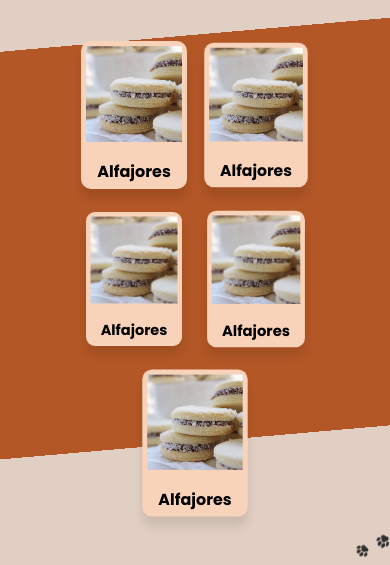
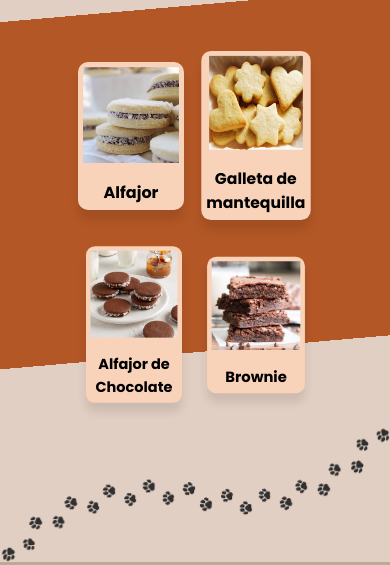
Before and after one commit to RossySpike/rossyspike.github.io, a plain HTML site: page index.html in a window 390 px wide. Shown: the part 1025-1590 px from the top of the page. Drawn offline with Linux system fonts and the light colour scheme.

Commit message:
responsive

```diff
--- a/index.html
+++ b/index.html
@@ -50,23 +50,19 @@
       <section>
       <div style="--i:1;">
       <img src="/images/alfajor.png" alt="Imagen de un alfajor">
-        <h3>Alfajores</h3>
+        <h3>Alfajor</h3>
       </div>
       <div style="--i:2;">
-      <img src="/images/alfajor.png" alt="Imagen de un alfajor">
-        <h3>Alfajores</h3>
+      <img src="/images/butter-cookies.jpg" alt="Imagen de una galleta de mantequilla">
+        <h3>Galleta de<br/>mantequilla</h3>
       </div>
       <div style="--i:3;">
-      <img src="/images/alfajor.png" alt="Imagen de un alfajor">
-        <h3>Alfajores</h3>
+      <img src="/images/alfajor-chocolate.jpg" alt="Imagen de un alfajor">
+        <h3>Alfajor de<br/>Chocolate</h3>
       </div>
       <div style="--i:4;">
-      <img src="/images/alfajor.png" alt="Imagen de un alfajor">
-        <h3>Alfajores</h3>
-      </div>
-      <div style="--i:5;">
-      <img src="/images/alfajor.png" alt="Imagen de un alfajor">
-        <h3>Alfajores</h3>
+      <img src="/images/brownie.jpg" alt="Imagen de un brownie">
+        <h3>Brownie</h3>
       </div>
       </section>
       </section>
@@ -77,7 +73,7 @@
     <footer>
       <section class="container">
       <ul>
-        <li><a target="_blank" rel="noreferrer" href="https://www.instagram.com/milka.lletas"><img src="/images/whatsapp-svgrepo-com.svg" alt="contacto whatsapp"/></a></li>
+        <li><a target="_blank" rel="noreferrer" href="https://wa.me/584243225549?text=Hola%21%20vengo%20de%20tu%20pagina%20%F0%9F%91%80"><img src="/images/whatsapp-svgrepo-com.svg" alt="contacto whatsapp"/></a></li>
         <li><a target="_blank" rel="noreferrer" href="https://www.instagram.com/milka.lletas" ><img src="/images/instagram-1-svgrepo-com.svg" alt="contacto instagram"/></a></li>
       </ul>
       </section>
--- a/style.css
+++ b/style.css
@@ -55,6 +55,12 @@ header{
   display: flex;
   justify-content: center;
   background-color: #e2cfc3;
+  & .container{
+    border-width:4px;
+    border-style:solid;
+    border-color: #bdaa94;
+      box-shadow: 0px 4px 4px #bdaa94;
+  }
   & h2{
     margin: 0;
   }
@@ -140,7 +146,6 @@ width:clamp(10rem, 2.857rem + 19.048vw, 20rem)
   }
 }
 #patitas{
-  overflow: hidden;
   display: flex;
   width: 100%;
   height:100%;
```
Also changed, not shown: images/alfajor-chocolate.jpg (added), images/brownie.jpg (added).
